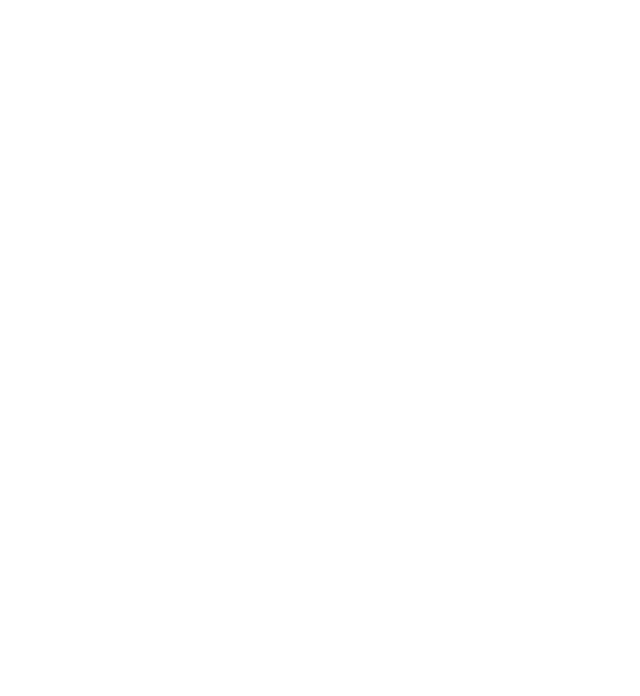
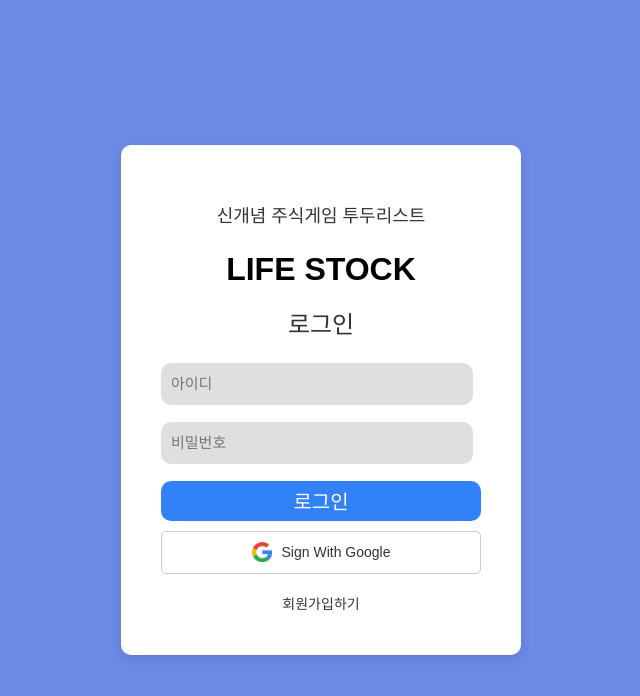
Before and after one commit to Planner-LifeStock/LifeStock_frontend, a React (Vite) app: page /login in a window 1280 px wide. Before the commit this address had no page. Shown: the top 696 px of the page, without its empty margins (319-959 px from the left). Built offline with nearby package versions, Linux system fonts and the light colour scheme.

Commit message:
[FEAT] 로그인 accessToken 비교

```diff
--- a/src/App.jsx
+++ b/src/App.jsx
@@ -14,8 +14,8 @@
   return (
     <BrowserRouter>
       <Routes>
-        <Route path="/" element={<LoginPage />} />
-        <Route path="/main" element={<MainPage />} />
+        <Route path="/login" element={<LoginPage />} />
+        <Route path="/" element={<MainPage />} />
         <Route path="/register" element={<RegisterPage />} />
         <Route path="/rank" element={<RankPage />} />
         <Route path="/myasset" element={<MyAssetPage />} />
--- a/src/api/registration.js
+++ b/src/api/registration.js
@@ -2,7 +2,7 @@
 
 export const registerUser = async (userData) => {
   try {
-    const response = await API.post('/users', userData);  // 백엔드의 회원가입 경로에 POST 요청
+    const response = await API.post('/users/register', userData);  // 백엔드의 회원가입 경로에 POST 요청
     return response.data;
   } catch (error) {
     console.error('회원가입 요청 중 오류 발생:', error);
--- a/src/components/CreateCompanyModal/index.jsx
+++ b/src/components/CreateCompanyModal/index.jsx
@@ -37,6 +37,11 @@
     '14일': 'TWO_WEEK',
     '한달(30일)': 'ONE_MONTH',
   };
+
+  if(!activeCompany || !companyData || !setCompanyData)
+  {
+    return <div>로딩중</div>
+  }
 
   return (
     <div>
--- a/src/layouts/LoginBox/index.jsx
+++ b/src/layouts/LoginBox/index.jsx
@@ -1,11 +1,14 @@
 import { useState } from "react";
 import { Link, useNavigate } from "react-router-dom";
 import styled from "styled-components";
-
-import useFetch from "../../hooks/useFetch";
+import axios from "axios";
 import Button from "../../components/Button";
 import InputBox from "../../components/InputBox";
 import { GoogleIcon } from "../../assets";
+import { API } from "../../api/axios";
+
+axios.defaults.baseURL = "http://localhost:8080";
+axios.defaults.withCredentials = true;
 
 const LoginEdge = styled.div`
   width: 400px;
@@ -14,49 +17,46 @@
   border-radius: 10px;
   box-shadow: 0 4px 12px rgba(0, 0, 0, 0.1);
   text-align: center;
-`
+`;
+
 const Title = styled.h3`
   font-size: 18px;
   color: #333;
   margin-bottom: 10px;
-`
+`;
 
 const MainTitle = styled.h1`
   font-size: 32px;
   font-weight: bold;
   margin-bottom: 10px;
   color: #000;
-`
+`;
 
 const SubTitle = styled.h2`
   font-size: 24px;
   margin-bottom: 20px;
   color: #333;
-`
+`;
 
 const Form = styled.form`
   display: flex;
   flex-direction: column;
   gap: 1px;
-`
+`;
 
-const Label = styled.label`
-  text-align: left;
-  margin-bottom: 5px;
-  font-size: 16px;
-  color: #333;
-`
+const ErrorMessage = styled.div`
+  color: red;
+  margin-bottom: 10px;
+`;
 
-// const LoginButton = styled.button`
-//   padding: 12px;
-//   background-color: #4285f4;
-//   color: white;
-//   border: none;
-//   border-radius: 5px;
-//   font-size: 16px;
-//   cursor: pointer;
-//   margin-top: 10px;
-// `
+const linkStyles = {
+  marginTop: '20px',
+  fontSize: '14px',
+  color: '#333',
+  textDecoration: 'none',
+  cursor: 'pointer',
+  display: 'block',
+};
 
 const GoogleButton = styled.div`
   display: flex;
@@ -73,46 +73,44 @@
     font-size: 14px;
     color: #333;
   }
-`
+`;
 
+const LoginBox = () => {
+    const [email, setEmail] = useState('');
+    const [password, setPassword] = useState('');
+    const [errorMessage, setErrorMessage] = useState('');
+    const navigate = useNavigate();
 
+    const handleLogin = async (e) => {
+        e.preventDefault();
 
-
-const ErrorMessage = styled.div`
-  color: red;
-  margin-bottom: 10px;
-`
-
-const SignUpLink = styled.a`
-  margin-top: 20px;
-  font-size: 14px;
-  color: #333;
-  cursor: pointer;
-`
-
-const linkStyles = {
-  marginTop: '20px',
-  fontSize: '14px',
-  color: '#333',
-  textDecoration: 'none',
-  cursor: 'pointer',
-  display: 'block',
+        if (!email || !password) {
+            setErrorMessage('아이디와 비밀번호를 입력하세요.')
+            return;
         }
 
+        const data = {
+            username: email,
+            password: password,
+        }
 
-const LoginBox = () => {
-    const [email, setEmail] = useState('')
-    const [password, setPassword] = useState('')
-    const [errorMessage, setErrorMessage] = useState('')
-
-    const handleLogin = e => {
-        e.preventDefault()
-        if (!email || !password) {
-        setErrorMessage('이메일과 비밀번호를 입력하세요.')
-        return
+        try {
+            const response = await axios.post('/auth/login', data);
+            const { accessToken } = response.data;
+            axios.defaults.headers.common['Authorization'] = `Bearer ${accessToken}`;
+            await axios.get('/auth/validate', {
+                headers: {
+                    Authorization: `Bearer ${accessToken}`
                 }
-        console.log('로그인 시도:', { email, password })
-        setErrorMessage('로그인 실패')
+            });
+            console.log(accessToken)
+            navigate('/')
+        } catch (error) {
+            console.error(error)
+            setErrorMessage(
+                error.response?.data || '로그인 실패'
+            )
+        }
     }
 
     return (
@@ -125,7 +123,7 @@
                 <InputBox
                     type="email"
                     id="email"
-                width = {300}
+                    width={300}
                     height={40}
                     fontSize={15}
                     value={email}
@@ -135,7 +133,7 @@
                 <InputBox
                     type="password"
                     id="password"
-                width = {300}
+                    width={300}
                     height={40}
                     fontSize={15}
                     value={password}
@@ -143,7 +141,7 @@
                     placeholder="비밀번호"
                 />
                 {errorMessage && <ErrorMessage>{errorMessage}</ErrorMessage>}
-            <Button onClick={handleLogin}>로그인</Button>
+                <Button type="submit">로그인</Button>
             </Form>
 
             <GoogleButton>
@@ -159,7 +157,7 @@
                 회원가입하기
             </Link>
         </LoginEdge>
-        )
-    }
+    );
+};
 
-export default LoginBox
+export default LoginBox;
```
Lines whose indentation alone changed are shown as unchanged.
